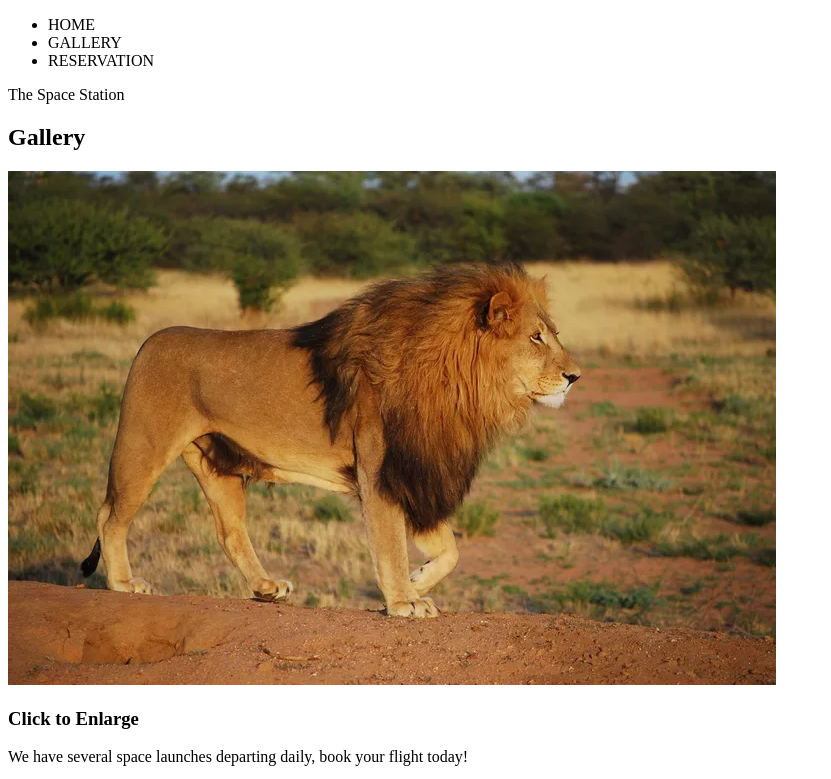
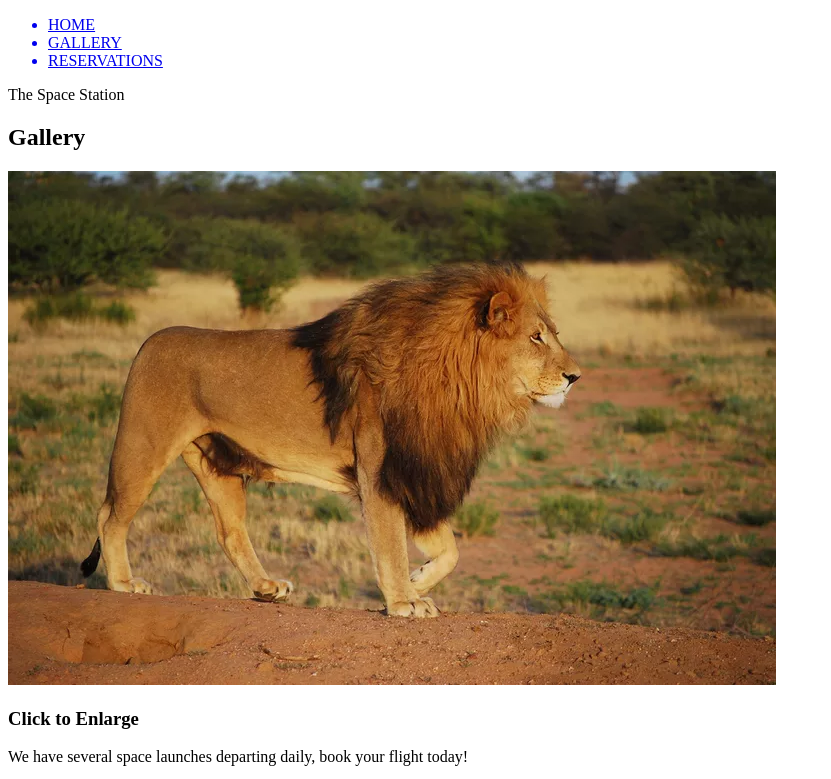
Before and after one commit to catrocky/spacewebsite, a plain HTML site: page index.html in a window 1280 px wide. Shown: the top 779 px of the page, without its empty margins (0-831 px from the left). Drawn offline with Linux system fonts and the light colour scheme.

Commit message:
Update index.html

```diff
--- a/index.html
+++ b/index.html
@@ -9,10 +9,10 @@
     <!-- NAV -->
     <div>
       <div>
-        <ul>
-          <li>HOME</li>
-          <li>GALLERY</li>
-          <li>RESERVATION</li>
+        <ul class="menu">
+          <a href="#home"><li>HOME</li></a>
+					<a href="#gallery"><li>GALLERY</li></a>
+					<a href="#contact"><li>RESERVATIONS</li></a>
         </ul>
       </div>
     </div>
```
